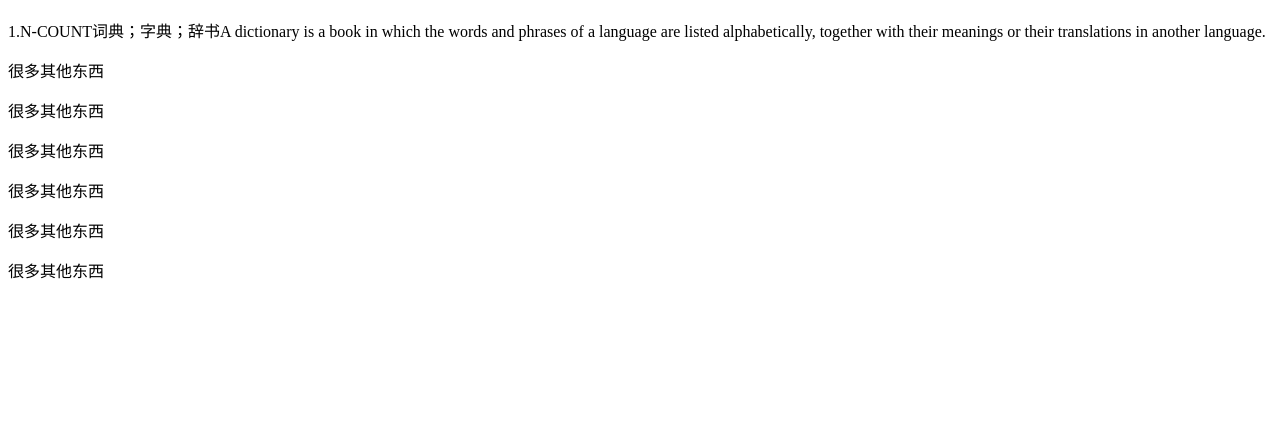
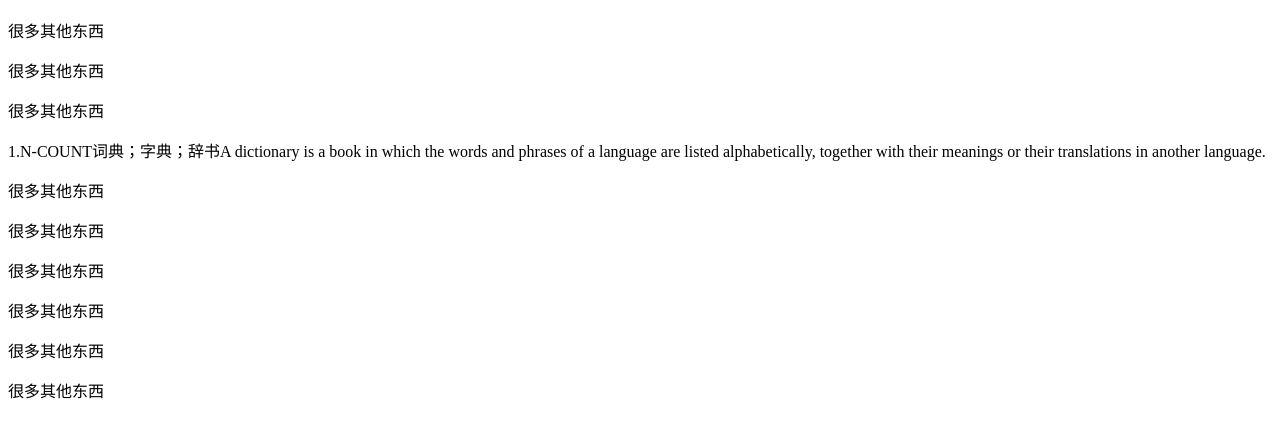
Before and after one commit to 404pnf/htmltopdf-js, a plain HTML site: page print_css/index.html in a window 1280 px wide. Shown: the part 57-494 px from the top of the page. Drawn offline with Linux system fonts and the light colour scheme.

Commit message:
重整目录

```diff
--- a/print_css/index.html
+++ b/print_css/index.html
@@ -5,6 +5,11 @@
 <body>
 
 <h1>文件标题</h1>
+  <div>
+  <p>很多其他东西</p>
+  <p>很多其他东西</p>
+  <p>很多其他东西</p>
+  </div>
   <div class="entry">
     <span>1.N-COUNT词典；字典；辞书A dictionary is a book in which the words and phrases of a language are listed alphabetically, together with their meanings or their translations in another language.</span>
   </div>
```
Also changed, not shown: wkhtml/README.md (renamed from README.md), wkhtml/app.js (renamed from app.js), wkhtml/package.json (renamed from package.json).
